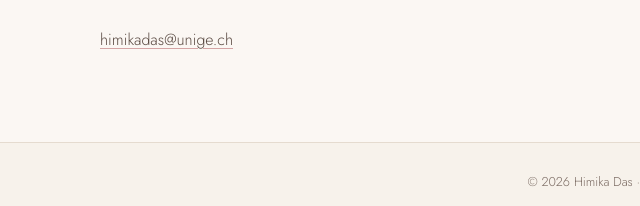
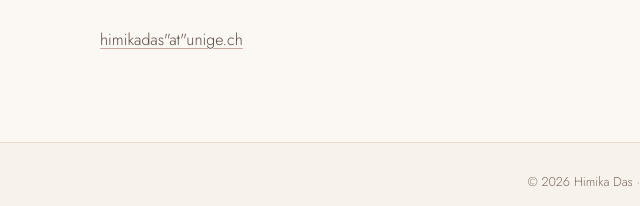
Before and after one commit to Himika-das/Himika-das.github.io, a plain HTML site: page index.html in a window 1280 px wide. Shown: the part 3238-3444 px from the top of the page, 0-640 px from the left. Drawn offline with nearby package versions, Linux system fonts and the light colour scheme.

Commit message:
Update index.html

```diff
--- a/index.html
+++ b/index.html
@@ -327,7 +327,7 @@
         <h2>Contact</h2>
         <p class="contact-copy">I'm always happy to hear from fellow researchers, potential collaborators, or anyone curious about temporal graphs, social choice, or cryptography. Feel free to reach out!</p>
         <div class="contact-row">
-          <a href="mailto:himikadas@unige.ch">himikadas@unige.ch</a>
+          <a href="mailto:himikadas@unige.ch">himikadas"at"unige.ch</a>
         </div>
       </div>
     </section>
```
